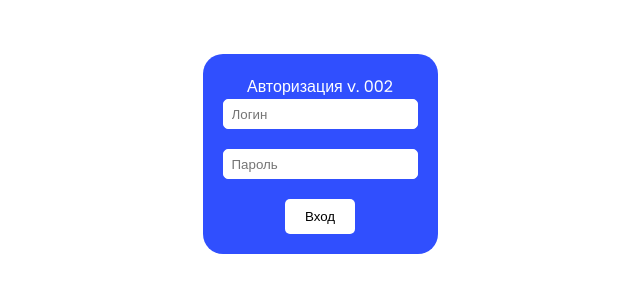
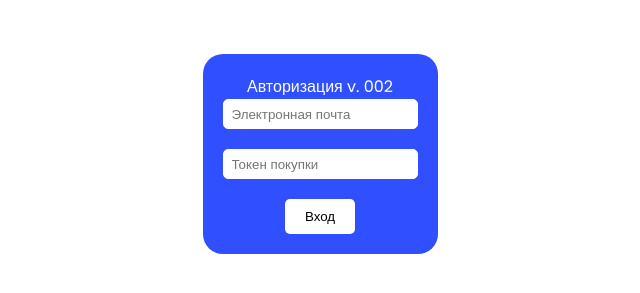
Before and after one commit to EcmaJS/ecmajs-auth-for-static-website-jekyll, a Jekyll site: the page website/app/pages/content/post-details/01/auth.html, which Jekyll copies as it is, in a window 1280 px wide. Shown: the part 296-589 px from the top of the page, without its empty margins (320-960 px from the left). Built offline with Jekyll 4.4.1, drawn with Linux system fonts in a browser that asks for light colours.

Commit message:
Fix auth form and request method

```diff
--- a/website/app/pages/content/post-details/01/auth.html
+++ b/website/app/pages/content/post-details/01/auth.html
@@ -11,8 +11,8 @@
   <body class="auth-form__body" onload="initEvent()">
     <div class="authForm" id="authForm">
       <div class='title'>Авторизация v. 002</div>
-      <input placeholder="Логин" required id='loginAuth'></input>
-      <input placeholder="Пароль" required id='passwordAuth'></input>
+      <input placeholder="Электронная почта" id='emailAuth'></input>
+      <input placeholder="Токен покупки" required id='tokenAuth'></input>
       <button id="auth-go-to" class="auth-btn" onclick="testRequest()">Вход</button>
     </div>
   </body>
--- a/website/app/pages/content/post-details/01/verifyRequest.js
+++ b/website/app/pages/content/post-details/01/verifyRequest.js
@@ -1,31 +1,12 @@
 async function testRequest(){
   const secret = "ST_MzdjYzYwN2EtZTIyNy00MjZkLTk3MGMtYzY3ODg3NjBjNzg0NjM3NzM1OTYyNTY5NjM2MzY5"
-
-  const request = await fetch('https://app.snipcart.com/api/orders', {
-      headers: {
-          'Authorization': `Basic ${btoa(secret)}`,
-          'Accept': 'application/json'
-      }
+  const token = document.getElementById('tokenAuth').value;
+  const request = await fetch(`https://app.snipcart.com/api/orders/${token}`, {
+    headers: {
+      'Authorization': `Basic ${btoa(secret)}`,
+      'Accept': 'application/json'
+    }
   })
-
   const result = await request.json()
   console.log(result);
-  // $('#auth-go-to').on('click', function(){
-  //   $.ajax({
-  //     type: "GET",
-  //     data: {
-  //       API_KEY: "ZjgyNjkwMDAtNGM3MS00ODA5LTgyNjEtMDA4YzVjY2E3MGJmNjM3NzM1OTQ4Mzk2Nzg5Nzkx"
-  //     },
-  //     dataType: 'jsonp',
-  //     url: "https://app.snipcart.com/api/orders/6d853811-ef49-4838-ae11-c4763cd73745",
-  //     crossDomain : true
-  //   })
-  //   .done(function( data ) {
-  //     console.log("done");
-  //   })
-  //   .fail( function(xhr, textStatus, errorThrown) {
-  //     alert(xhr.responseText);
-  //     alert(textStatus);
-  //   });
-  // })
 }
```
